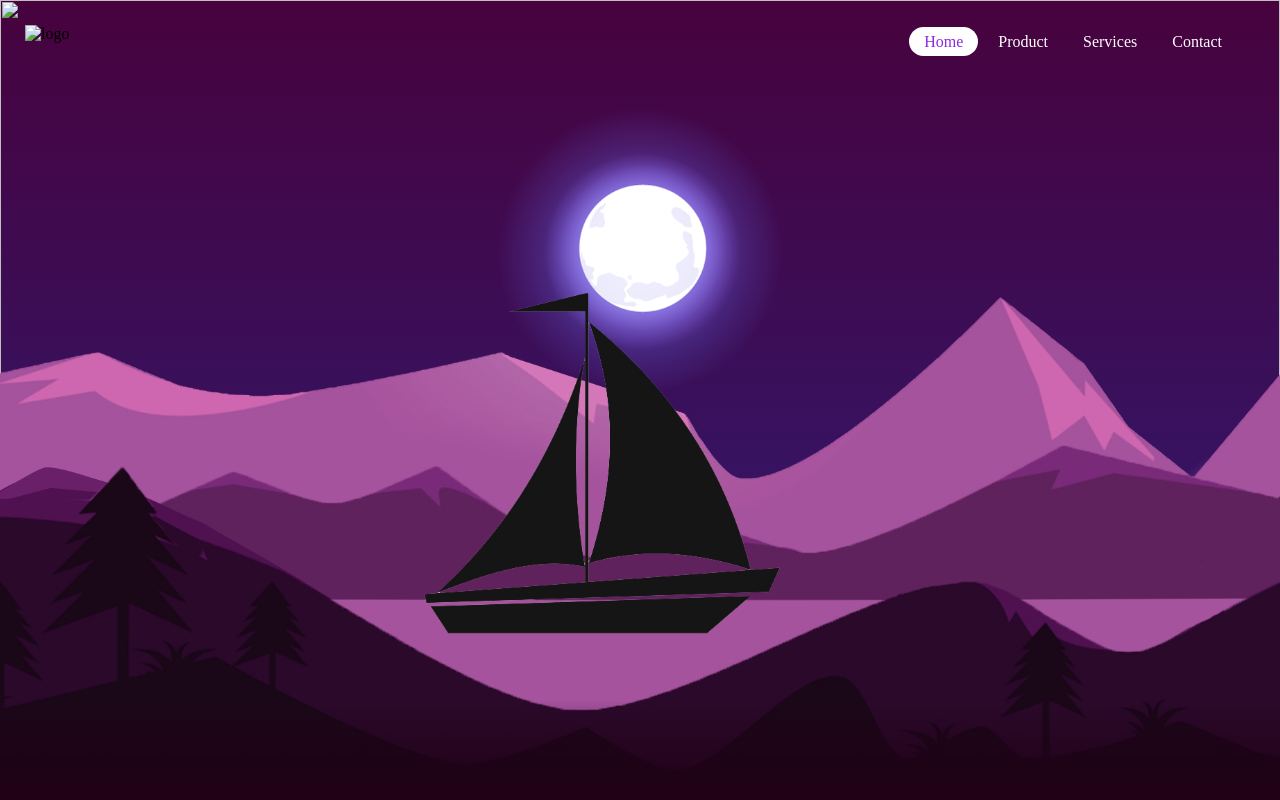
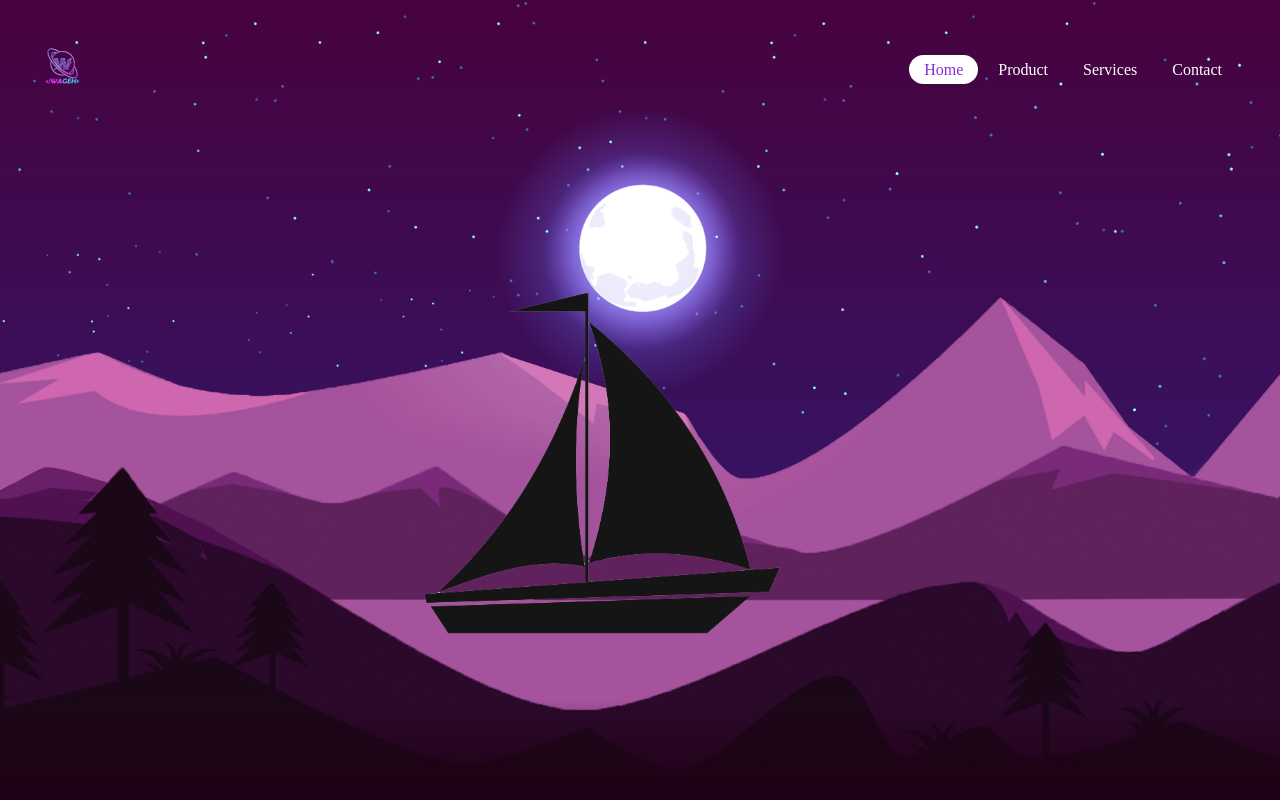
Before and after one commit to wagehzaietr/parallaxscrollingsite, a plain HTML site: page index.html in a window 1280 px wide. Shown: the top 800 px of the page. Drawn offline with Linux system fonts and the light colour scheme; the site is published under a folder, as on GitHub Pages, so addresses that start at the root find nothing.

Commit message:
Update index.html

```diff
--- a/index.html
+++ b/index.html
@@ -9,7 +9,7 @@
 </head>
 <body>
     <header class="header">
-        <img src="/img/logo.png" alt="logo" width="75px">
+        <img src="img/logo.png" alt="logo" width="75px">
         <ul>
             <li><a href="#" class="active">Home</a></li>
             <li><a href="#">Product</a></li>
@@ -18,7 +18,7 @@
         </ul>
     </header>
     <section class="main">
-        <img src="/img/stars1.webp" id="stars">
+        <img src="img/stars1.webp" id="stars">
         <h2 id="wageh">H'i!</h2>
         <img src="img/moon2.webp" id="moon">
         <img src="img/mountains3.webp" id="mountains3">
```
